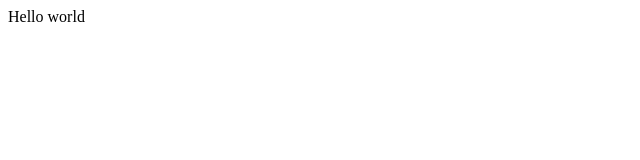
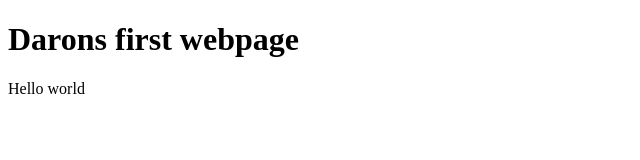
Before and after one commit to ICD20-Digital-Tech-Innovations-DaronM/Intro-03, a plain HTML site: page index.html in a window 1280 px wide. Shown: the whole page, without its empty margins (0-640 px from the left). Drawn offline with Linux system fonts and the light colour scheme.

Commit message:
Added Title

```diff
--- a/index.html
+++ b/index.html
@@ -9,6 +9,7 @@
 </head>
 
 <body>
+  <h1> Darons first webpage</h1>
   Hello world
   <script src="script.js"></script>
 </body>
```
